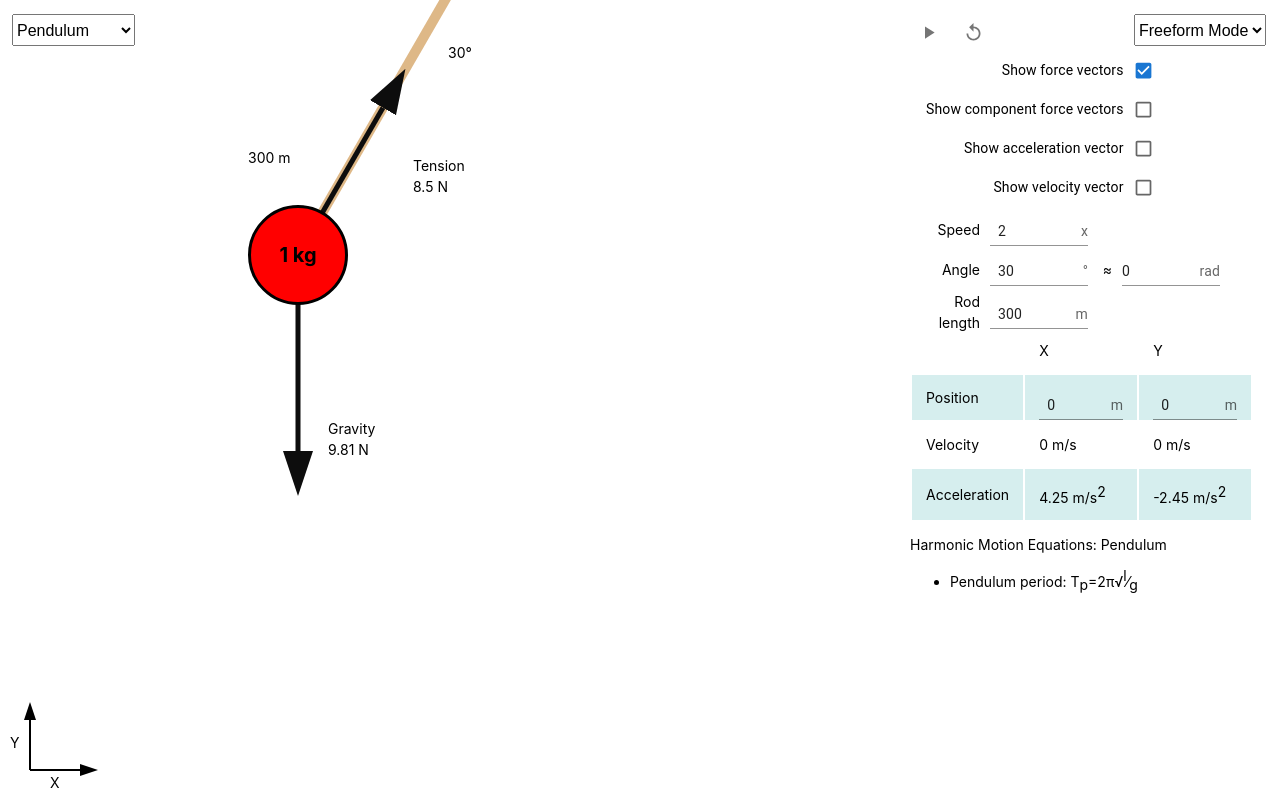
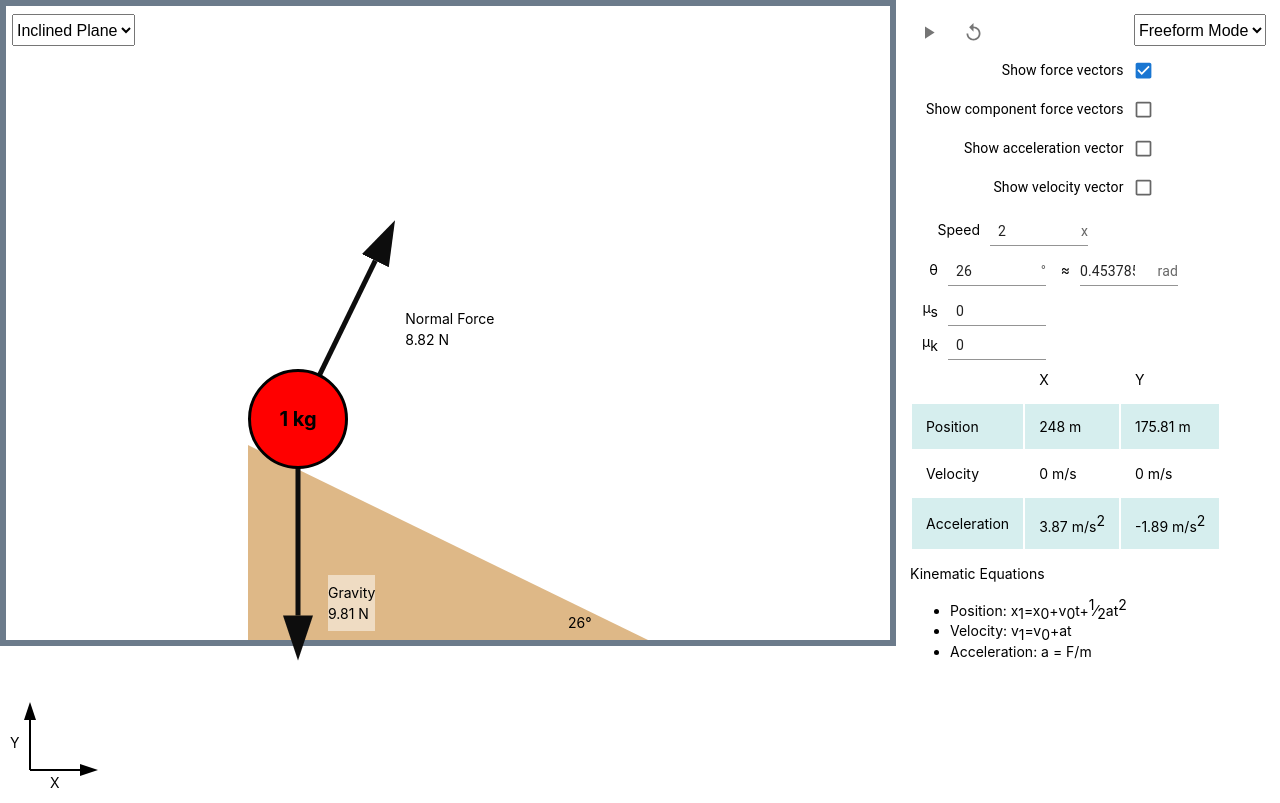
Before and after one commit to brynnchernosky/physics-mechanics-simulator, a React (Create React App) app: page / in a window 1280 px wide. Built offline with nearby package versions, Linux system fonts and the light colour scheme.

Commit message:
debugging components

```diff
--- a/src/App.tsx
+++ b/src/App.tsx
@@ -177,7 +177,8 @@ function App() {
   const [showVelocity, setShowVelocity] = useState<boolean>(false);
   const [simulationPaused, setSimulationPaused] = useState<boolean>(true);
   const [simulationReset, setSimulationReset] = useState<boolean>(false);
-  const [simulationType, setSimulationType] = useState<string>("Pendulum");
+  const [simulationType, setSimulationType] =
+    useState<string>("Inclined Plane");
   const [sketching, setSketching] = useState(false);
   const [startForces, setStartForces] = useState<IForce[]>([
     {
@@ -926,10 +927,11 @@ function App() {
   // Use effect hook to handle mode/topic change
   useEffect(() => {
     setElasticCollisions(false);
-    setShowComponentForces(false);
+    setSimulationPaused(true);
     if (mode == "Freeform") {
       setShowForceMagnitudes(true);
       if (simulationType == "One Weight") {
+        setShowComponentForces(false);
         setStartVelX(0);
         setStartVelY(0);
         setVelocityXDisplay(0);
@@ -1047,6 +1049,7 @@ function App() {
         setAdjustPendulumAngle({ angle: 30, length: 300 });
         removeWalls();
       } else if (simulationType == "Spring") {
+        setShowComponentForces(false);
         setStartVelX(0);
         setStartVelY(0);
         setVelocityXDisplay(0);
@@ -1083,6 +1086,7 @@ function App() {
         setSpringStartLength(200);
         removeWalls();
       } else if (simulationType == "Circular Motion") {
+        setShowComponentForces(false);
         addWeight();
         setStartPosY(yMax - 100);
         setStartPosX((xMin + xMax) / 2 - 50);
@@ -1104,6 +1108,7 @@ function App() {
         // TODO
       }
     } else if (mode == "Review") {
+      setShowComponentForces(false);
       setStartVelX(0);
       setStartVelY(0);
       setVelocityXDisplay(0);
@@ -1121,6 +1126,7 @@ function App() {
       generateNewQuestion();
       // TODO - all others
     } else if (mode == "Tutorial") {
+      setShowComponentForces(false);
       setStartVelX(0);
       setStartVelY(0);
       setVelocityXDisplay(0);
@@ -1128,8 +1134,9 @@ function App() {
       setStepNumber(0);
       setShowVelocity(false);
       setShowAcceleration(false);
+
+      if (simulationType == "One Weight") {
         setShowForces(true);
-      if (simulationType == "One Weight") {
         addWeight();
         setStartPosY(yMax - 100);
         setStartPosX((xMax + xMin - 50) / 2);
@@ -1139,8 +1146,10 @@ function App() {
         setShowForceMagnitudes(tutorials.freeWeight.steps[0].showMagnitude);
         addWalls();
       } else if (simulationType == "Spring") {
+        setShowForces(false);
         // TODO
       } else if (simulationType == "Pendulum") {
+        setShowForces(true);
         const length = 300;
         const angle = 30;
         const x = length * Math.cos(((90 - angle) * Math.PI) / 180);
@@ -1158,6 +1167,7 @@ function App() {
         setAdjustPendulumAngle({ angle: 30, length: 300 });
         removeWalls();
       } else if (simulationType == "Inclined Plane") {
+        setShowForces(true);
         addWedge();
         setWedgeAngle(26);
         changeWedgeBasedOnNewAngle(26);
@@ -1669,7 +1679,14 @@ function App() {
               </div>
             </div>
           )}
-          {mode == "Tutorial" && (
+
+          {mode == "Tutorial" && simulationType == "Spring" && (
+            <div className="wordProblemBox">
+              <p>{simulationType} tutorial in progress!</p>
+            </div>
+          )}
+
+          {mode == "Tutorial" && simulationType != "Spring" && (
             <div className="wordProblemBox">
               <div className="question">
                 <h2>Problem</h2>
@@ -1739,7 +1756,10 @@ function App() {
                         href="https://www.khanacademy.org/science/physics/one-dimensional-motion"
                         target="_blank"
                         rel="noreferrer"
-                        style={{ color: "blue", textDecoration: "underline" }}
+                        style={{
+                          color: "blue",
+                          textDecoration: "underline",
+                        }}
                       >
                         Khan Academy - One Dimensional Motion
                       </a>
@@ -1749,7 +1769,10 @@ function App() {
                         href="https://www.khanacademy.org/science/physics/two-dimensional-motion"
                         target="_blank"
                         rel="noreferrer"
-                        style={{ color: "blue", textDecoration: "underline" }}
+                        style={{
+                          color: "blue",
+                          textDecoration: "underline",
+                        }}
                       >
                         Khan Academy - Two Dimensional Motion
                       </a>
@@ -1763,7 +1786,10 @@ function App() {
                         href="https://www.khanacademy.org/science/physics/forces-newtons-laws#normal-contact-force"
                         target="_blank"
                         rel="noreferrer"
-                        style={{ color: "blue", textDecoration: "underline" }}
+                        style={{
+                          color: "blue",
+                          textDecoration: "underline",
+                        }}
                       >
                         Khan Academy - Normal Force
                       </a>
@@ -1773,7 +1799,10 @@ function App() {
                         href="https://www.khanacademy.org/science/physics/forces-newtons-laws#inclined-planes-friction"
                         target="_blank"
                         rel="noreferrer"
-                        style={{ color: "blue", textDecoration: "underline" }}
+                        style={{
+                          color: "blue",
+                          textDecoration: "underline",
+                        }}
                       >
                         Khan Academy - Inclined Planes
                       </a>
@@ -1787,7 +1816,10 @@ function App() {
                         href="https://www.khanacademy.org/science/physics/forces-newtons-laws#tension-tutorial"
                         target="_blank"
                         rel="noreferrer"
-                        style={{ color: "blue", textDecoration: "underline" }}
+                        style={{
+                          color: "blue",
+                          textDecoration: "underline",
+                        }}
                       >
                         Khan Academy - Tension
                       </a>
@@ -1866,8 +1898,8 @@ function App() {
                     label="Show force vectors"
                     labelPlacement="start"
                   />
-                  {simulationType == "Inclined Plane" ||
-                    (simulationType == "Pendulum" && (
+                  {(simulationType == "Inclined Plane" ||
+                    simulationType == "Pendulum") && (
                     <FormControlLabel
                       control={
                         <Checkbox
@@ -1880,7 +1912,7 @@ function App() {
                       label="Show component force vectors"
                       labelPlacement="start"
                     />
-                    ))}
+                  )}
                   <FormControlLabel
                     control={
                       <Checkbox
--- a/src/Weight.tsx
+++ b/src/Weight.tsx
@@ -226,22 +226,15 @@ export const Weight = (props: IWeightProps) => {
   useEffect(() => {
     if (simulationType == "One Weight") {
       let maxYPos = updatedStartPosY;
-      console.log("start pos y ", maxYPos);
       if (startVelY < 0) {
-        console.log(
-          "negative y vel",
-          (startVelY * startVelY) / (2 * Math.abs(gravity))
-        );
         maxYPos -= (startVelY * startVelY) / (2 * Math.abs(gravity));
       }
       if (startVelY > 0) {
         maxYPos -= (startVelY * startVelY) / (2 * Math.abs(gravity));
       }
-      console.log("after adding velocity", maxYPos);
       if (maxYPos < 0) {
         maxYPos = 0;
       }
-      console.log("after setting 0", maxYPos);
       setMaxPosY(maxYPos);
     }
   }, [updatedStartPosY, startVelY]);
@@ -508,15 +501,22 @@ export const Weight = (props: IWeightProps) => {
                   directionInDegrees: wall.angleInDegrees + 90,
                   component: false,
                 };
-                setUpdatedForces([
-                  {
+                setUpdatedForces([forceOfGravity, normalForce]);
+                if (simulationType == "Inclined Plane") {
+                  const forceOfGravityC: IForce = {
                     description: "Gravity",
-                    magnitude: Math.abs(gravity),
+                    magnitude: Math.abs(gravity) * mass,
                     directionInDegrees: 270,
-                    component: false,
-                  },
-                  normalForce,
-                ]);
+                    component: true,
+                  };
+                  const normalForceC: IForce = {
+                    description: "Normal force",
+                    magnitude: Math.abs(gravity) * mass,
+                    directionInDegrees: wall.angleInDegrees + 90,
+                    component: true,
+                  };
+                  setComponentForces([forceOfGravityC, normalForceC]);
+                }
               }
             }
             collision = true;
```
Lines whose indentation alone changed are shown as unchanged.
